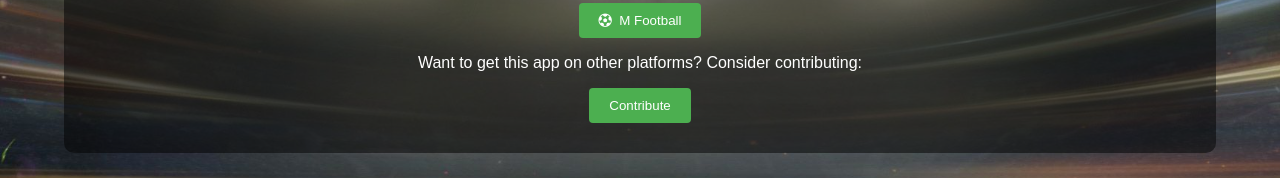
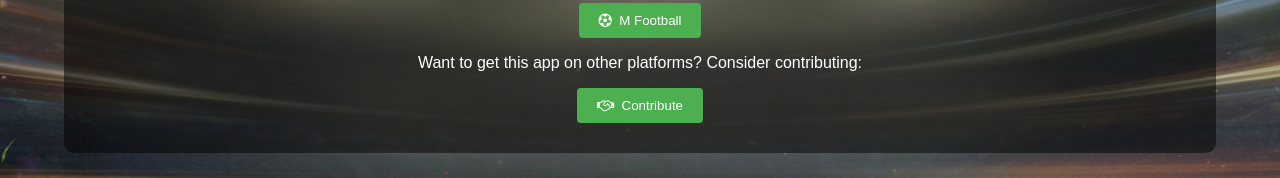
Before and after one commit to mitch-codes/mitch-codes.github.io, a plain HTML site: page football.html in a window 1280 px wide. Shown: the part 393-571 px from the top of the page. Drawn offline with Linux system fonts and the light colour scheme.

Commit message:
Update football.html

```diff
--- a/football.html
+++ b/football.html
@@ -50,7 +50,7 @@
     <p>Continue on to the site:</p>
     <button class="button" onclick="window.location.href='https://mfootball.free.nf';"><i class="fa fa-futbol-o" aria-hidden="true"></i>&nbsp M Football</button>
     <p>Want to get this app on other platforms? Consider contributing:</p>
-    <button class="button" onclick="window.location.href='https://www.paypal.com/donate/?hosted_button_id=GXCNJ555X3XUA';">Contribute</button>
+    <button class="button" onclick="window.location.href='https://www.paypal.com/donate/?hosted_button_id=GXCNJ555X3XUA';"><i class="fa fa-handshake-o" aria-hidden="true"></i>&nbsp Contribute</button>
 </div>
 </body>
 </html>
```
